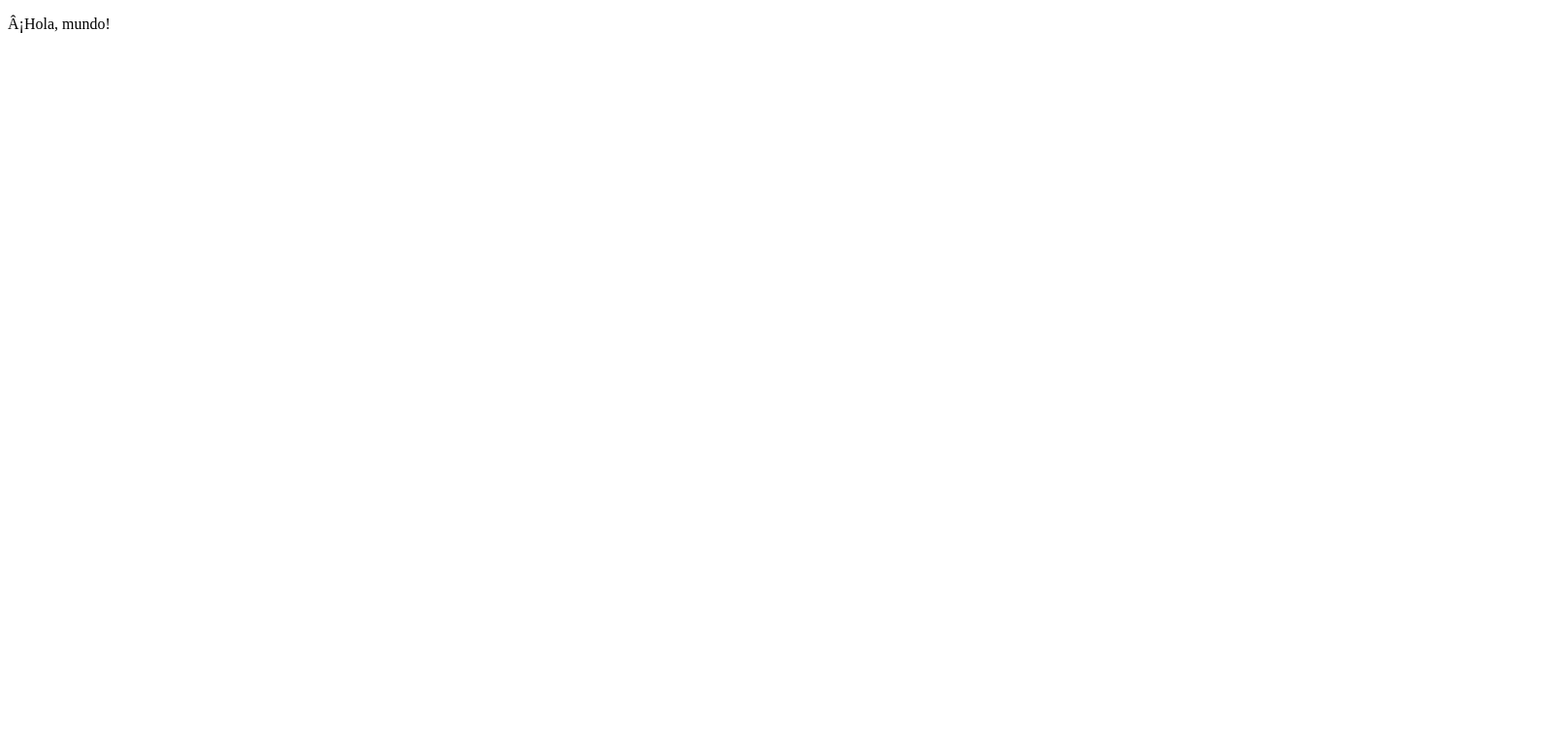
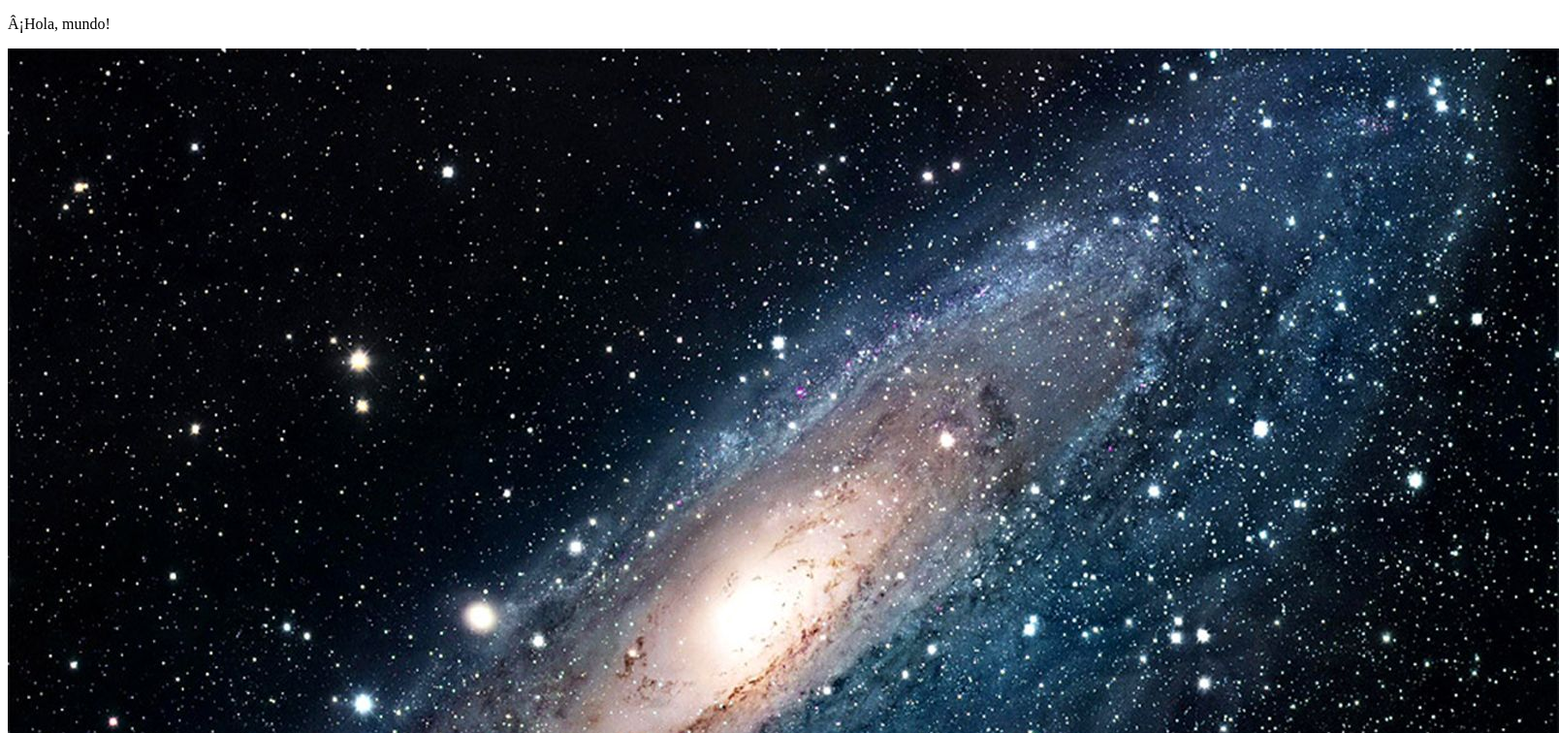
Before and after one commit to raklb/web1, a plain HTML site: page index.html in a window 1280 px wide. Shown: the top 756 px of the page at 97% size, 1608 px wide, since content can reach past the window. Drawn offline with Linux system fonts and the light colour scheme.

Commit message:
Update index.html

```diff
--- a/index.html
+++ b/index.html
@@ -9,7 +9,7 @@
 
 <body>
     <p>¡Hola, mundo!</p>
-
+    <img src="img/espacio.jpg" alt="espacio">
 
 </body>
 </html>
```
